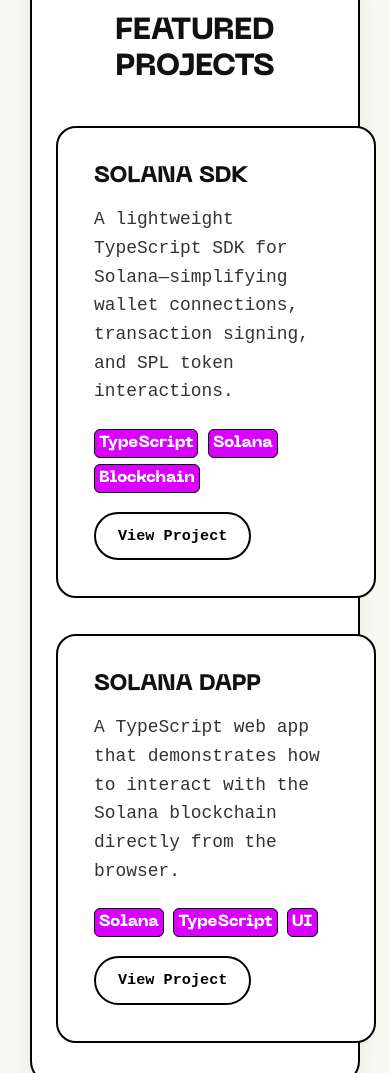
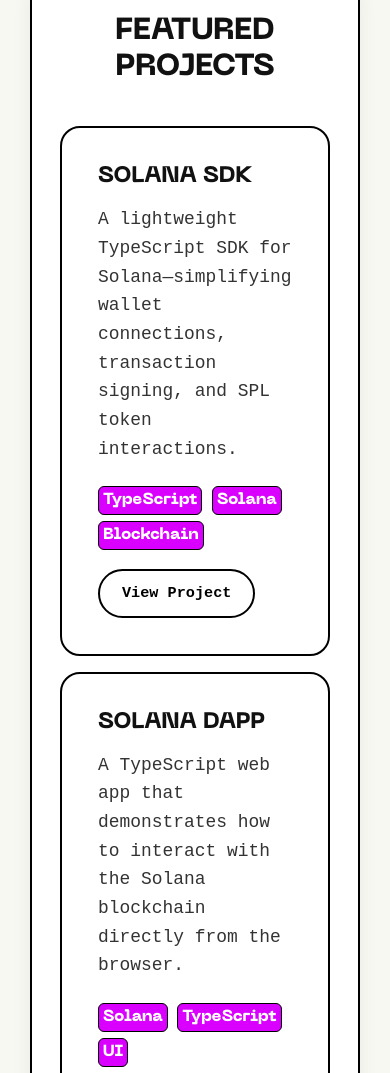
Before and after one commit to selimann/selimann.github.io, a plain HTML site: page index.html in a window 390 px wide. Shown: the part 1240-2313 px from the top of the page. Drawn offline with Linux system fonts and the light colour scheme; a web font is replaced by a local one.

Commit message:
new update

```diff
--- a/css/index.css
+++ b/css/index.css
@@ -501,6 +501,7 @@ section:nth-child(4) {
   background-color: #111;
   transform: scale(1.05);
 }
+
 @media (max-width: 480px) {
   .contact-links a.telegram-link {
     padding-left: 24px; /* увеличиваем отступ слева */
@@ -630,3 +631,19 @@ section:nth-child(4) {
 }
 
 /** **/
+@media (max-width: 430px) {
+  .projects-grid {
+    display: flex;
+    flex-direction: column;
+    align-items: center;
+    gap: 16px;
+    width: 100%;
+    padding: 0;
+  }
+
+  .project-card {
+    width: calc(100% - 8px);
+    max-width: 320px;
+    margin: 0 auto;
+  }
+}
```
